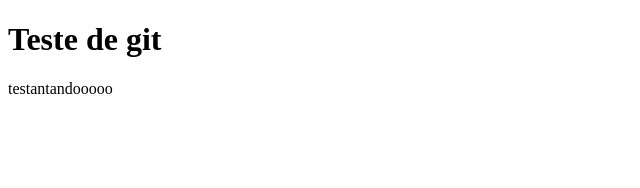
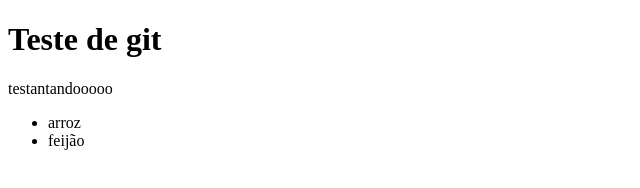
Before and after one commit to nayaneponte/estudandogit, a plain HTML site: page index.html in a window 1280 px wide. Shown: the full height of the page, 0-640 px from the left. Drawn offline with Linux system fonts and the light colour scheme.

Commit message:
add lista

```diff
--- a/index.html
+++ b/index.html
@@ -9,5 +9,9 @@
 <body>
   <h1>Teste de git</h1>
   <p>testantandooooo</p>
+  <ul>
+    <li>arroz</li>
+    <li>feijão</li>
+  </ul>
 </body>
 </html>
```
